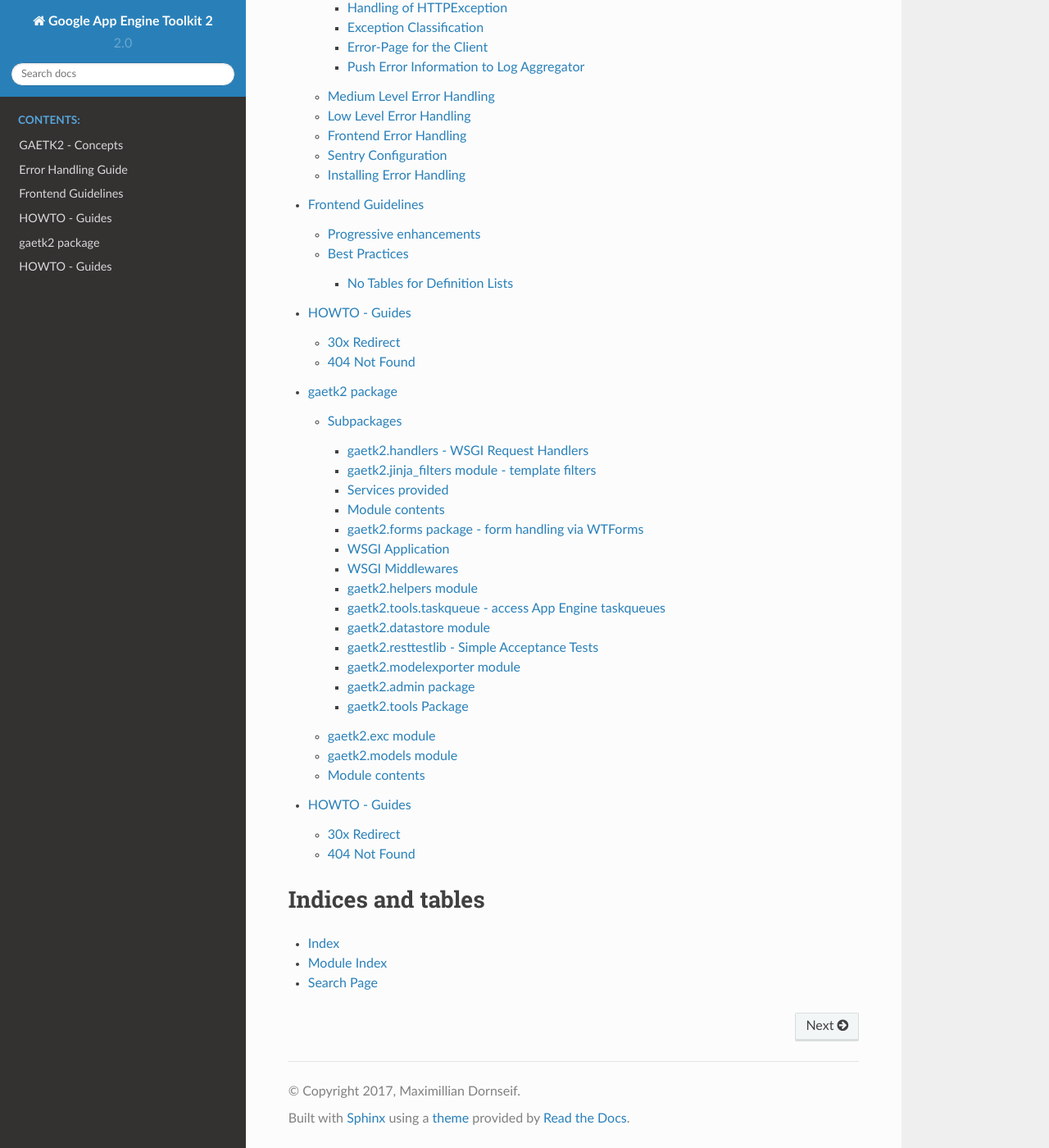
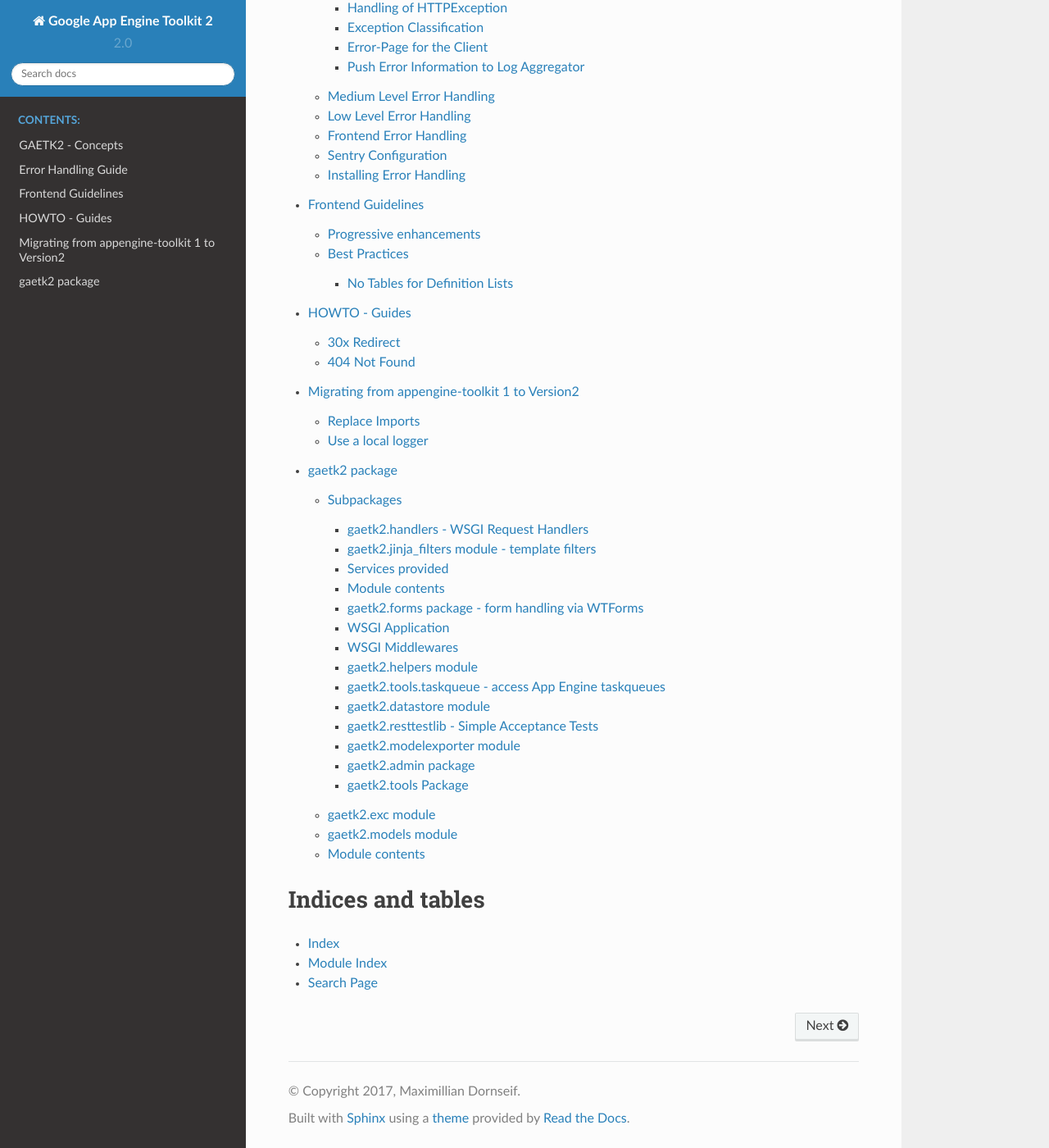
Before and after one commit to mdornseif/appengine-toolkit2, a Sphinx documentation site: the page built from docs/index.rst, in a window 1280 px wide and 1400 px high, scrolled down 1070 px. Shown: the whole window at 82% size. Built offline with Sphinx 7.4.7 and the Read the Docs theme 2.0.0, drawn with Linux system fonts in a browser that asks for light colours; some of the changed lines change nothing that is shown.

Commit message:
Documentation of Migration from gaetk1

```diff
--- a/docs/errorhandling.rst
+++ b/docs/errorhandling.rst
@@ -254,7 +254,6 @@
     * Describe how to add front end logging via Sentry to Low Level Error Handling
     * gaetk2.wsgi Documentation
     * Manual Logging
-    * move from ``is_prduction`` to ``not is_development``.
 
 .. note::
 
--- a/docs/index.rst
+++ b/docs/index.rst
@@ -34,8 +34,8 @@
    errorhandling.rst
    frontend.rst
    howto.rst
+   migration.rst
    source/gaetk2.rst
-   howto.rst
 
 
 .. This makes readthedocs fail: todolist::
--- /dev/null
+++ b/docs/migration.rst
@@ -0,0 +1,49 @@
+Migrating from appengine-toolkit 1 to Version2
+==============================================
+
+Some suggestions on moving from Appengine Toolkit Version 1
+(`gaetk <https://github.com/mdornseif/appengine-toolkit>`_)
+to GAETK2.
+
+First get all the :ref:`error-handling` goodness from GAETK2.
+
+Just ensure that you import the right WSGI Application::
+
+    from gaetk2.application import WSGIApplication
+    ....
+    application = WSGIApplication([ ...
+
+Often you might ahve to replace `make_app` by
+:class:`~gaetk2.application.WSGIApplication`.
+
+With that you did the most important change. GAETK1 and GAETK2 get along quite well so you might leave it at that for a moment.
+
+
+Replace Imports
+---------------
+
+Replace this::
+
+    from google.appengine.ext.deferred import defer
+    from gaetk.infrastructure import taskqueue_add_multi
+
+With this::
+
+    from gaetk2.taskqueue import defer
+    from gaetk2.taskqueue import taskqueue_add_multi
+
+
+s/import gaetk.handler/from gaetk2 import exc/
+/raise gaetk.handler.HTTP/raise exc.HTTP/
+
+
+Use a local logger
+------------------
+
+At the top of each module create a local logger instance::
+
+
+    logger = logging.getLogger(__name__)
+
+Then replace calls to :func:`logging.info()` et. al. with calls to
+``logger.info()``  et. al.
```
